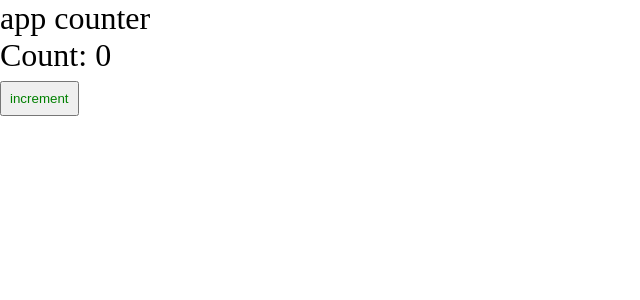
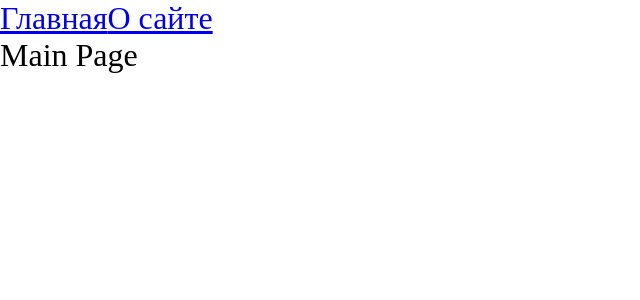
Before and after one commit to maria-osokina/react.ulbi, a React app: page / in a window 1280 px wide. Shown: the top 300 px of the page, without its empty margins (0-640 px from the left). Built offline with nearby package versions, Linux system fonts and the light colour scheme.

Commit message:
1.6. Роутинг Code splitting Lazy Suspence

```diff
--- a/package.json
+++ b/package.json
@@ -15,6 +15,7 @@
     "@types/node": "^17.0.21",
     "@types/react": "^17.0.39",
     "@types/react-dom": "^17.0.11",
+    "@types/react-router-dom": "^5.3.3",
     "@types/webpack": "^5.28.0",
     "@types/webpack-dev-server": "^4.7.2",
     "css-loader": "^6.6.0",
@@ -32,6 +33,7 @@
   },
   "dependencies": {
     "react": "^17.0.2",
-    "react-dom": "^17.0.2"
+    "react-dom": "^17.0.2",
+    "react-router-dom": "^6.2.1"
   }
 }
--- a/src/App.tsx
+++ b/src/App.tsx
@@ -1,11 +1,20 @@
-import Counter from "./components/Counter";
+import { Link, Route, Routes } from "react-router-dom";
 import "./index.scss";
+import { AboutPageAsync } from "./pages/AboutPage/AboutPage.async";
+import { MainPageAsync } from "./pages/MainPage/MainPage.async";
+import { Suspense } from "react";
 
 const App = () => {
   return (
     <div className="app">
-      <div>app counter</div>
-      <Counter />
+      <Link to={"/"}>Главная</Link>
+      <Link to={"/about"}>О сайте</Link>
+      <Suspense fallback={<div>Loading...</div>}>
+        <Routes>
+          <Route path={"/about"} element={<AboutPageAsync />} />
+          <Route path={"/"} element={<MainPageAsync />} />
+        </Routes>
+      </Suspense>
     </div>
   );
 };
--- a/src/index.tsx
+++ b/src/index.tsx
@@ -1,4 +1,10 @@
 import { render } from "react-dom";
 import App from "./App";
+import { BrowserRouter } from "react-router-dom";
 
-render(<App />, document.getElementById("root"));
+render(
+  <BrowserRouter>
+    <App />
+  </BrowserRouter>,
+  document.getElementById("root")
+);
--- /dev/null
+++ b/src/pages/AboutPage/AboutPage.async.tsx
@@ -0,0 +1,10 @@
+import { lazy } from "react";
+
+export const AboutPageAsync = lazy(
+  () =>
+    new Promise((resolve) => {
+      //так в реальности делать не стоит!!!
+      // @ts-ignore
+      setTimeout(() => resolve(import("./AboutPage")), 1500);
+    })
+);
--- /dev/null
+++ b/src/pages/AboutPage/AboutPage.tsx
@@ -0,0 +1,7 @@
+import React from "react";
+
+const AboutPage = () => {
+  return <div>About Page</div>;
+};
+
+export default AboutPage;
--- /dev/null
+++ b/src/pages/MainPage/MainPage.async.tsx
@@ -0,0 +1,10 @@
+import { lazy } from "react";
+
+export const MainPageAsync = lazy(
+  () =>
+    new Promise((resolve) => {
+      //так в реальности делать не стоит!!!
+      // @ts-ignore
+      setTimeout(() => resolve(import("./MainPage")), 1500);
+    })
+);
--- /dev/null
+++ b/src/pages/MainPage/MainPage.tsx
@@ -0,0 +1,7 @@
+import React from "react";
+
+const MainPage = () => {
+  return <div>Main Page</div>;
+};
+
+export default MainPage;
--- a/tsconfig.json
+++ b/tsconfig.json
@@ -5,7 +5,7 @@
     // Однако это не означает, что теперь вовсе нельзя использовать any.
     // Это означает лишь, что в подобных ситуация разработчик должен явно писать any,
     "noImplicitAny": true,
-    "module": "es6",
+    "module": "ESNext",
     // В какую спецификацию компилируем: для поддержки большинства браузеров
     "target": "es5",
     "jsx": "react-jsx",
```
Also changed, not shown: 2 other files (tests, documents, lock files or other folders).
